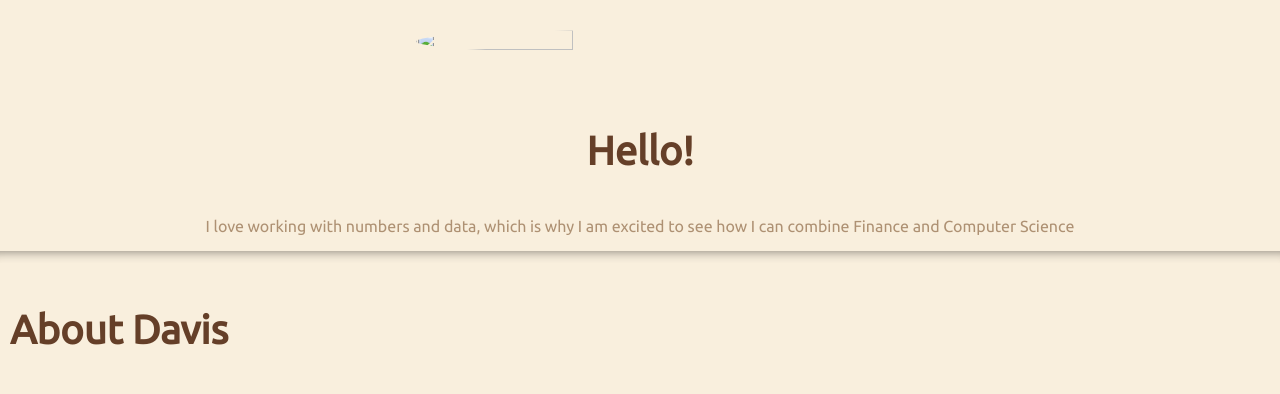
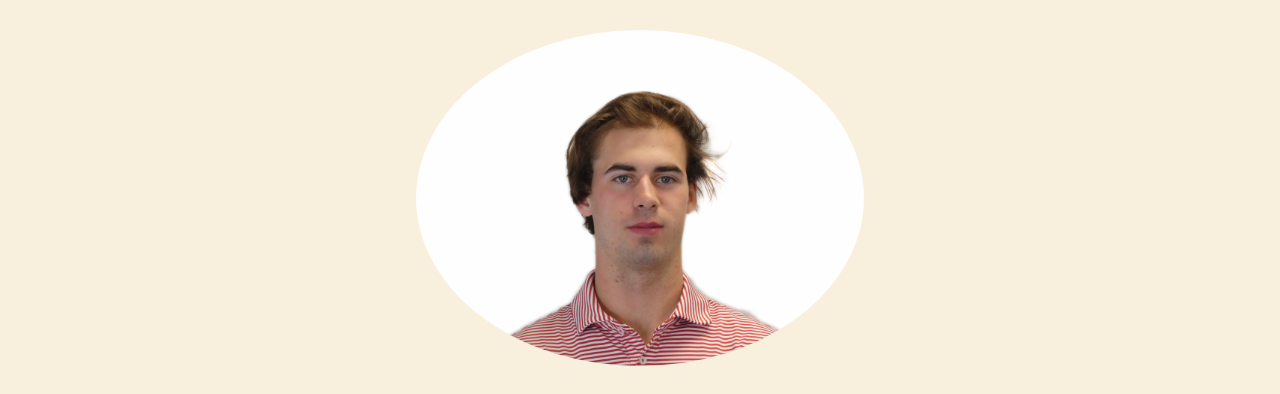
Before and after one commit to davis-harry/davisharry, a plain HTML site: page index.html in a window 1280 px wide. Shown: the part 586-980 px from the top of the page. Drawn offline with Linux system fonts and the light colour scheme.

Commit message:
Update index.html

```diff
--- a/index.html
+++ b/index.html
@@ -22,7 +22,7 @@
         <h2>Student at the University of Georgia studying Finance and Computer Science</h2>
     </section>
     <section>
-        <img id="headshot" src="Screen Shot 2024-01-29 at 8.36.05 PM.png" width="40%">
+        <img id="headshot" src="./headshot.png" width="40%">
         <div class="text">
             <h2>Hello!</h2>
             <p>I love working with numbers and data, which is why I am excited to see how I can combine Finance and
```
